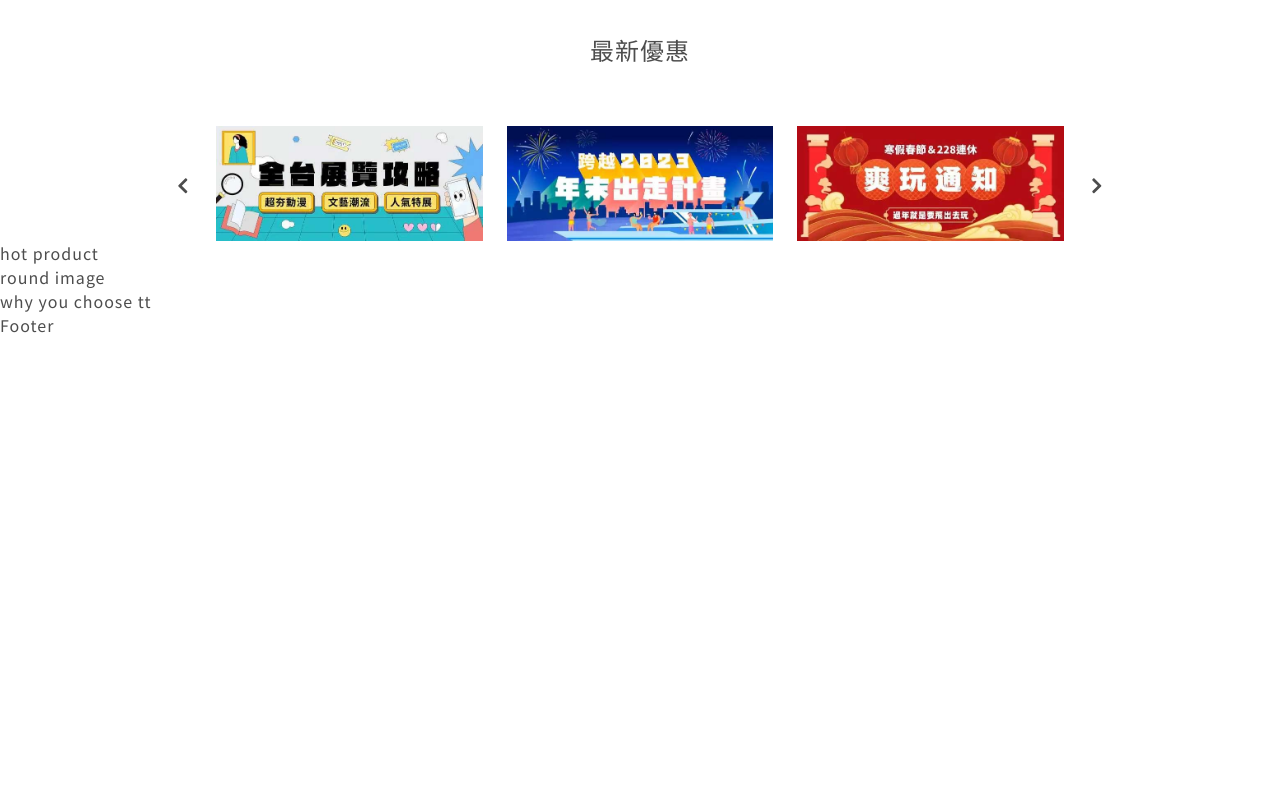
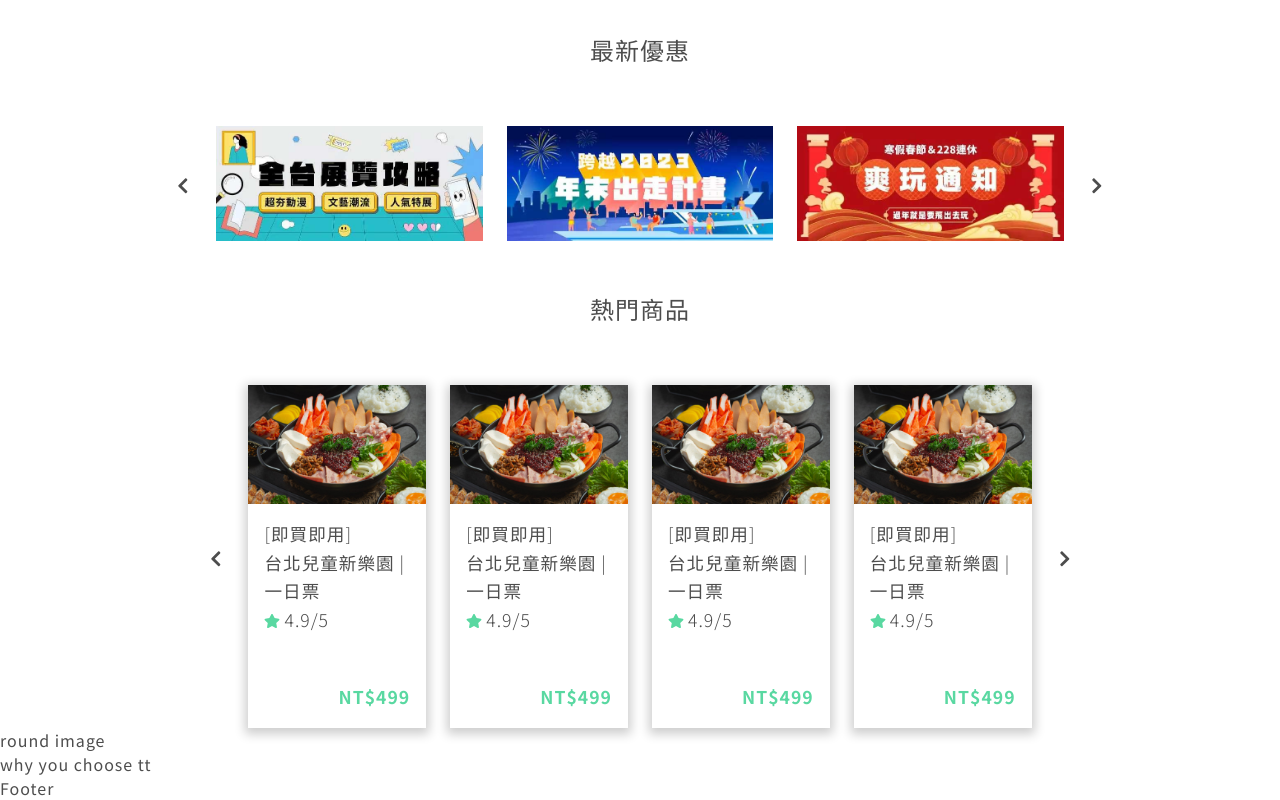
Before and after one commit to Liufat/timetravel-rebuild, a React (Create React App) app: page /homepage in a window 1280 px wide. Shown: the part 818-1618 px from the top of the page. Before the commit the page ends 1155 px from the top, so only its background shows below. Built offline with nearby package versions, Linux system fonts and the light colour scheme.

Commit message:
[新增]HotProduct樣式

```diff
--- a/src/pages/homePage/HomePage.js
+++ b/src/pages/homePage/HomePage.js
@@ -5,6 +5,7 @@ import styled from "styled-components";
 import backGroundImage from "./../../image/img/background.png";
 import Banner from "./sections/Banner";
 import Discount from "./sections/Discount";
+import HotProduct from "./sections/HotProduct";
 
 const StyledBackGround = styled.div`
   height: 100vh;
@@ -23,7 +24,7 @@ function HomePage() {
       </StyledBackGround>
       <main>
         <Discount />
-        <section>hot product</section>
+        <HotProduct />
         <section>round image</section>
         <section>why you choose tt</section>
       </main>
--- /dev/null
+++ b/src/pages/homePage/sections/HotProduct.js
@@ -0,0 +1,58 @@
+import React from "react";
+import { FaChevronLeft, FaChevronRight } from "react-icons/fa";
+import styled from "styled-components";
+import ProductCard from "../../../ui/ProductCard";
+import pic1 from "./../../../image/img/hotpot_home.jpeg";
+
+const StyledSpan = styled.span`
+  cursor: pointer;
+`;
+
+function HotProduct() {
+  return (
+    <section className="d-flex flex-column align-items-center ">
+      <h2 className="py-5">熱門商品</h2>
+      <div className="d-flex col-10">
+        <div className="d-flex justify-content-center align-items-center gap-4">
+          <StyledSpan className="">
+            <FaChevronLeft />
+          </StyledSpan>
+          {/* img, title, star, price */}
+          <ProductCard
+            className={"col-2"}
+            img={pic1}
+            title="台北兒童新樂園 | 一日票"
+            star="4.9/5"
+            price="499"
+          />
+          <ProductCard
+            className={"col-2"}
+            img={pic1}
+            title="台北兒童新樂園 | 一日票"
+            star="4.9/5"
+            price="499"
+          />{" "}
+          <ProductCard
+            className={"col-2"}
+            img={pic1}
+            title="台北兒童新樂園 | 一日票"
+            star="4.9/5"
+            price="499"
+          />{" "}
+          <ProductCard
+            className={"col-2"}
+            img={pic1}
+            title="台北兒童新樂園 | 一日票"
+            star="4.9/5"
+            price="499"
+          />
+          <StyledSpan>
+            <FaChevronRight />
+          </StyledSpan>
+        </div>
+      </div>
+    </section>
+  );
+}
+
+export default HotProduct;
```
